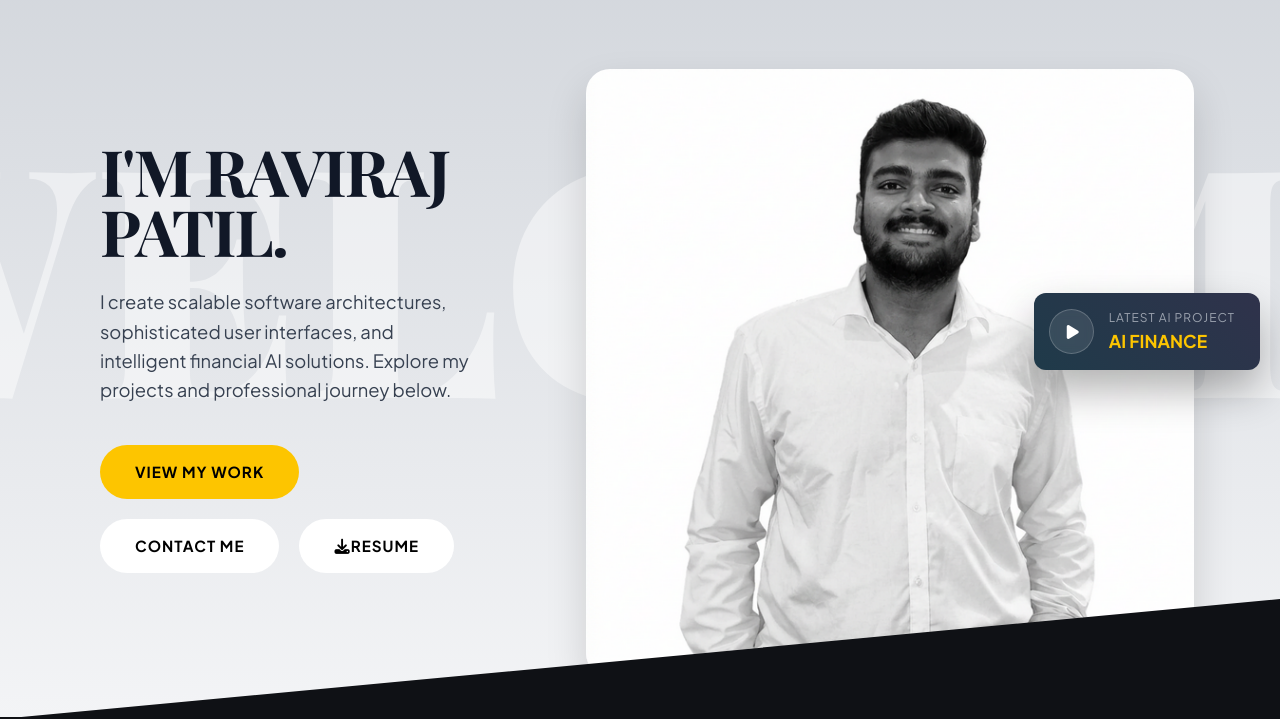
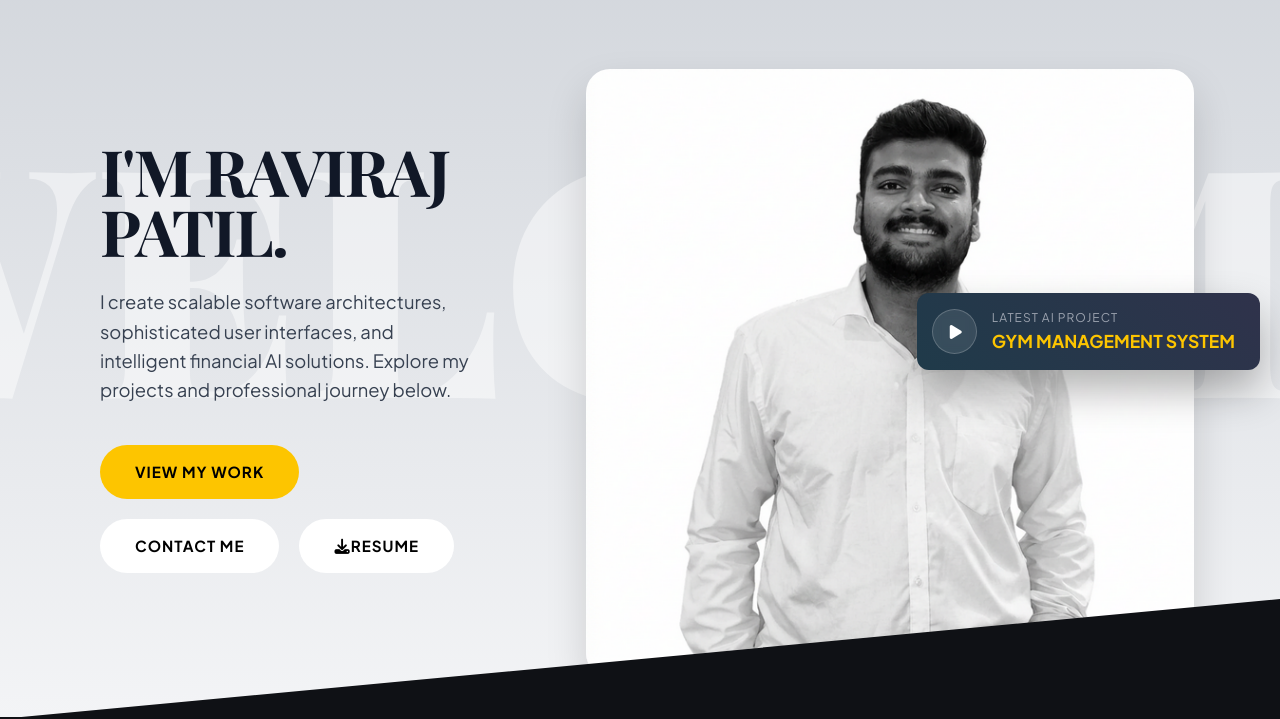
Before and after one commit to ravipatil-9225/personal-portfolio, a plain HTML site: page frontend/index.html in a window 1280 px wide. Shown: the part 83-802 px from the top of the page. Drawn offline with nearby package versions, Linux system fonts and the light colour scheme; a web font is replaced by a local one.

Commit message:
Update hero floating card title to GYM MANAGEMENT SYSTEM

```diff
--- a/frontend/index.html
+++ b/frontend/index.html
@@ -61,7 +61,7 @@
           <div class="play-btn"><i class="fas fa-play"></i></div>
           <div class="card-text">
             <span class="card-subtitle">Latest AI Project</span>
-            <span class="card-title">AI FINANCE</span>
+            <span class="card-title">GYM MANAGEMENT SYSTEM</span>
           </div>
         </a>
       </div>
```
